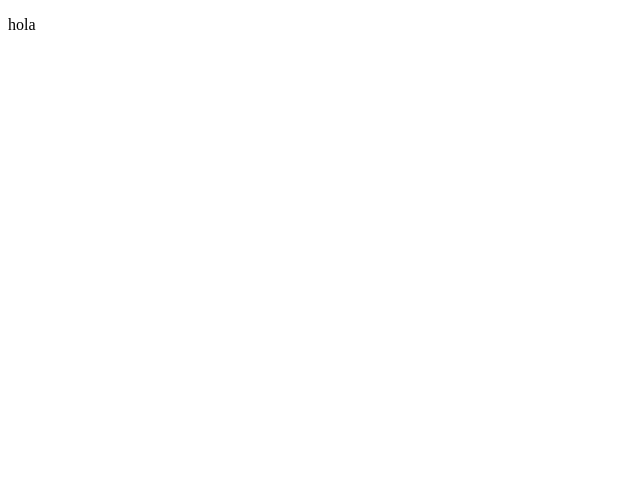
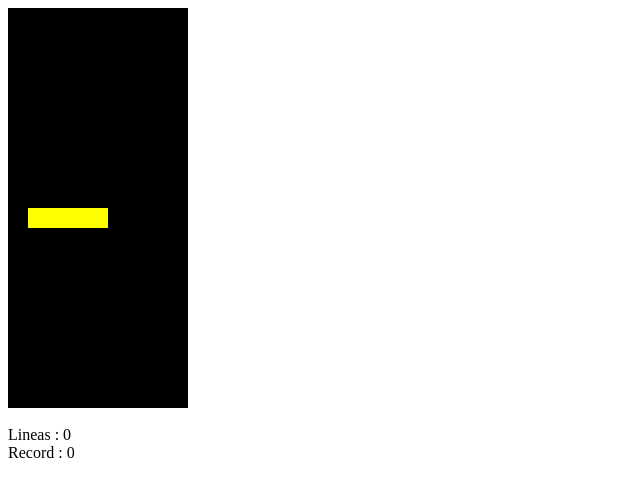
Before and after one commit to Ale8604/tetris, a plain HTML site: page index.html in a window 1280 px wide. Shown: the whole page, without its empty margins (0-640 px from the left). Drawn offline with Linux system fonts and the light colour scheme.

Commit message:
solución error

```diff
--- a/index.html
+++ b/index.html
@@ -6,13 +6,9 @@
     <meta name="viewport" content="width=device-width, initial-scale=1.0">
     <title>Tetris</title>
     <link rel="stylesheet" href="src/style.css">
-    <script type="javascript" src="src/script.js"></script>
 </head>
-<body>
-    <body onkeydown="tecla(event)">
-        <!-- <div id='tetris'/> -->
-        <div id='tetris'></div>
-    </body>
-    <p>hola</p>
+<body onload='eventoCargar()' onkeydown="tecla(event)">
+    <div id="tetris"></div>
+    <script src="src/script.js"></script>
 </body>
 </html>
```
